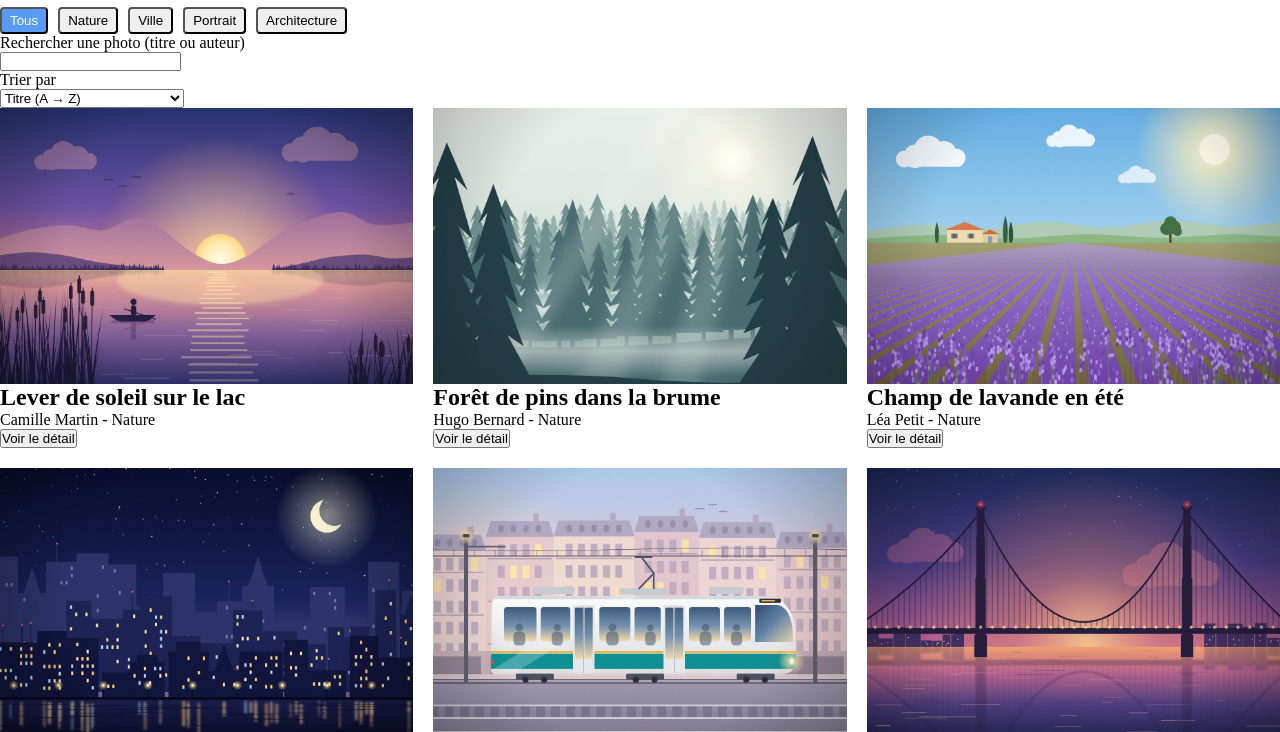
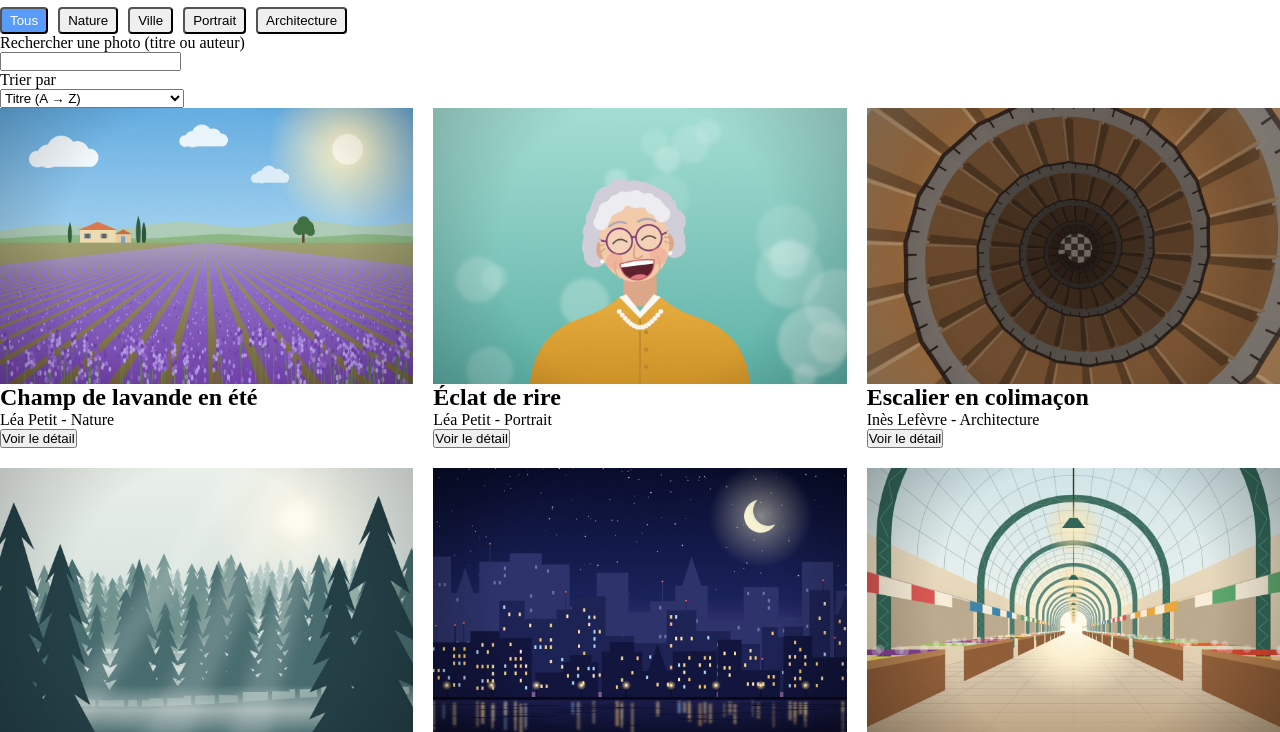
Before and after one commit to florian-broudoux/galerie-photo, a plain HTML site: page index.html in a window 1280 px wide. Both pictures are taken after a click on the button "Tous". Shown: the part 68-800 px from the top of the page. Drawn offline with Linux system fonts and the light colour scheme.

Commit message:
Ajouter la fonction photosAAfficher et ses interactions boutons (filtre, recherche, tri), modifier AfficherCarte et mettreAJourCompteur

```diff
--- a/app.js
+++ b/app.js
@@ -7,6 +7,13 @@ const modaleInfos = document.querySelector("#modale-infos");
 const modaleResume = document.querySelector("#modale-resume");
 const btnFermer = document.querySelector("#btn-fermer");
 const btnDetail = document.querySelector(".btnDetail");
+const champRecherche = document.querySelector("#recherche-photo");
+const listeTri = document.querySelector("#tri-photos");
+const groupeFiltres = document.querySelector(".filtres-genres");
+const btnFiltre = document.querySelectorAll(".btn-genre");
+const vide = document.querySelector("#message-vide");
+
+let categorieActuelle = "Toutes";
 
 function creerCarte(photo) {
     const carte = document.createElement("article");
@@ -35,14 +42,20 @@ function creerCarte(photo) {
 }
 
 function afficherCarte() {
+    const visibles = photosAAfficher();
     grille.innerHTML = "";
-    const cartes = photos.map(creerCarte);
-    grille.append(...cartes);
-    mettreAJourCompteur();
+    mettreAJourCompteur(visibles.length);
+    if (visibles.length === 0) {
+        vide.hidden = false;
+    } else {
+        vide.hidden = true;
+        const cartes = visibles.map(creerCarte);
+        grille.append(...cartes);
+    }
 }
 
-function mettreAJourCompteur() {
-    compteur.textContent = `${photos.length} photos`;
+function mettreAJourCompteur(nombre) {
+    compteur.textContent = `${nombre} photos`;
 }
 
 grille.addEventListener("click", (event) => {
@@ -76,4 +89,65 @@ modalePhoto.addEventListener("click", (event) => {
     }
 });
 
+function photosAAfficher() {
+    const recherche = champRecherche.value.trim().toLowerCase();
+    let resultat = photos.filter((photo) => {
+        if (categorieActuelle === "Nature") {
+            return photo.categorie === "Nature";
+        }
+
+        if (categorieActuelle === "Ville") {
+            return photo.categorie === "Ville";
+        }
+
+        if (categorieActuelle === "Portrait") {
+            return photo.categorie === "Portrait";
+        }
+
+        if (categorieActuelle === "Architecture") {
+            return photo.categorie === "Architecture";
+        }
+        return true;
+    });
+
+    resultat = resultat.filter(
+        (photo) =>
+            photo.titre.toLowerCase().includes(recherche) ||
+            photo.auteur.toLowerCase().includes(recherche),
+    );
+
+    if (listeTri.value === "titre") {
+        resultat = [...resultat].sort((a, b) => a.titre.localeCompare(b.titre));
+    } else if (listeTri.value === "auteur") {
+        resultat = [...resultat].sort((a, b) =>
+            a.auteur.localeCompare(b.auteur),
+        );
+    } else {
+        resultat = [...resultat].sort((a, b) => b.date.localeCompare(a.date));
+    }
+    return resultat;
+}
+
+groupeFiltres.addEventListener("click", (event) => {
+    const bouton = event.target.closest(".btn-genre");
+    if (bouton === null) {
+        return;
+    }
+
+    btnFiltre.forEach((element) => {
+        element.classList.remove("actif");
+        element.setAttribute("aria-pressed", "false");
+    });
+
+    bouton.classList.add("actif");
+    bouton.setAttribute("aria-pressed", "true");
+
+    categorieActuelle = bouton.dataset.genre;
+    afficherCarte();
+});
+
+champRecherche.addEventListener("input", afficherCarte);
+
+listeTri.addEventListener("change", afficherCarte);
+
 afficherCarte();
--- a/index.html
+++ b/index.html
@@ -17,7 +17,7 @@
             <div class="filtres-genres" aria-label="genres">
                 <button
                     class="btn-genre actif"
-                    data-genre="Tous"
+                    data-genre="Toutes"
                     aria-pressed="true"
                 >
                     Tous
```
